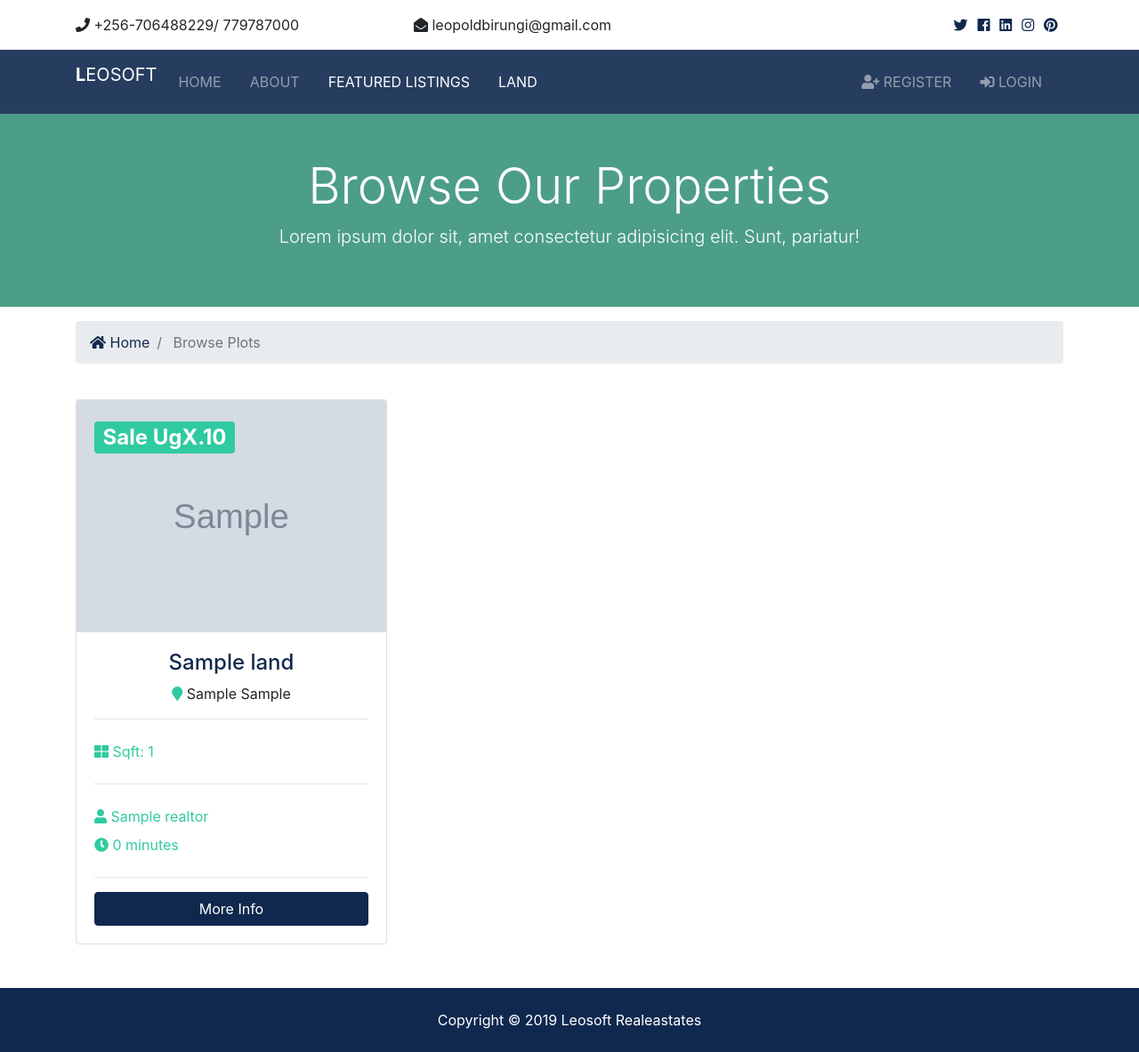
After one commit to birleopold/realestates, a Django app: page /listings/plots in a window 1280 px wide. The commit adds this page. Shown: the whole page at 89% size. Run offline with Django 3.2, Linux system fonts and the light colour scheme; tables that the repository leaves empty hold one stand-in row (values such as "Sample post"); grey boxes marked "Sample" are stand-in pictures; some libraries are stand-ins or nearby versions.

Commit message:
added land for sale

```diff
--- a/listings/admin.py
+++ b/listings/admin.py
@@ -1,6 +1,6 @@
 from django.contrib import admin
 
-from .models import Listing
+from .models import Land, Listing
 
 class ListingAdmin(admin.ModelAdmin):
   list_display = ('id', 'title', 'is_published', 'price', 'list_date', 'realtor')
@@ -10,4 +10,5 @@ class ListingAdmin(admin.ModelAdmin):
   search_fields = ('title', 'description', 'address', 'town', 'district', 'zipcode', 'price')
   list_per_page = 25
 
-admin.site.register(Listing, ListingAdmin)
+admin.site.register(Listing, ListingAdmin )
+admin.site.register(Land)
--- a/listings/models.py
+++ b/listings/models.py
@@ -9,6 +9,7 @@ class Listing(models.Model):
   district = models.CharField(max_length=100)
   town = models.CharField(max_length=100)
   zipcode = models.CharField(max_length=20)
+  for_sale = models.BooleanField(default=True)
   description = models.TextField(blank=True)
   price = models.IntegerField()
   bedrooms = models.IntegerField()
@@ -25,5 +26,35 @@ class Listing(models.Model):
   photo_6 = models.ImageField(upload_to='photos/%Y/%m/%d/', blank=True)
   is_published = models.BooleanField(default=True)
   list_date = models.DateTimeField(default=datetime.now, blank=True)
+
   def __str__(self):
     return self.title
+
+
+class Land(models.Model):
+  realtor = models.ForeignKey(Realtor, on_delete=models.DO_NOTHING)
+  title = models.CharField(max_length=200)
+  address = models.CharField(max_length=200)
+  district = models.CharField(max_length=100)
+  town = models.CharField(max_length=100)
+  distance_to_main_road = models.FloatField()
+  distance_to_power_line = models.FloatField()
+  distance_to_piped_water = models.FloatField()
+  for_sale = models.BooleanField(default=True)
+  land_title = models.BooleanField(default=True)
+  description = models.TextField(blank=True)
+  price = models.IntegerField()
+  sqft = models.IntegerField()
+  lot_size = models.DecimalField(max_digits=5, decimal_places=1)
+  photo_main = models.ImageField(upload_to='photos/%Y/%m/%d/')
+  photo_1 = models.ImageField(upload_to='photos/%Y/%m/%d/', blank=True)
+  photo_2 = models.ImageField(upload_to='photos/%Y/%m/%d/', blank=True)
+  photo_3 = models.ImageField(upload_to='photos/%Y/%m/%d/', blank=True)
+  photo_4 = models.ImageField(upload_to='photos/%Y/%m/%d/', blank=True)
+  photo_5 = models.ImageField(upload_to='photos/%Y/%m/%d/', blank=True)
+  photo_6 = models.ImageField(upload_to='photos/%Y/%m/%d/', blank=True)
+  is_published = models.BooleanField(default=True)
+  list_date = models.DateTimeField(default=datetime.now, blank=True)
+
+  def __str__(self):
+    return self.title
--- a/listings/urls.py
+++ b/listings/urls.py
@@ -6,4 +6,6 @@ urlpatterns = [
     path('', views.index, name='listings'),
     path('<int:listing_id>', views.listing, name='listing'),
     path('search', views.search, name='search'),
+    path('plot/<int:plot_id>', views.land, name='plot'),
+    path('plots', views.lands, name='plots'),
 ]
--- a/listings/views.py
+++ b/listings/views.py
@@ -2,29 +2,53 @@ from django.shortcuts import get_object_or_404, render
 from django.core.paginator import EmptyPage, PageNotAnInteger, Paginator
 from .choices import price_choices, bedroom_choices, district_choices
 
-from .models import Listing
+from .models import Listing, Land
 
 def index(request):
   listings = Listing.objects.order_by('-list_date').filter(is_published=True)
 
   paginator = Paginator(listings, 6)
+
   page = request.GET.get('page')
   paged_listings = paginator.get_page(page)
 
+
   context = {
-    'listings': paged_listings
+    'listings': paged_listings,
+
   }
+  return render(request, 'listings/listings.html', context)
 
-  return render(request, 'listings/listings.html', context)
 
 def listing(request, listing_id):
   listing = get_object_or_404(Listing, pk=listing_id)
-
   context = {
     'listing': listing
   }
+  return render(request, 'listings/listing.html', context)
 
-  return render(request, 'listings/listing.html', context)
+def lands(request):
+  lands = Land.objects.order_by('-list_date').filter(is_published=True)
+
+  paginator = Paginator(lands, 6)
+
+  page = request.GET.get('page')
+  paged_lands = paginator.get_page(page)
+
+  context = {
+      'lands': paged_lands,
+  }
+  return render(request, 'land/lands.html', context)
+
+
+def land(request, plot_id):
+  land = get_object_or_404(Land, pk=plot_id)
+  context = {
+      'land': land
+  }
+
+  return render(request, 'land/land.html', context)
+
 
 def search(request):
   queryset_list = Listing.objects.order_by('-list_date')
--- a/pages/views.py
+++ b/pages/views.py
@@ -2,13 +2,15 @@ from django.shortcuts import render
 from django.http import HttpResponse
 from listings.choices import price_choices, bedroom_choices, district_choices
 
-from listings.models import Listing
+from listings.models import Listing, Land
 from realtors.models import Realtor
 
 def index(request):
     listings = Listing.objects.order_by('-list_date').filter(is_published=True)[:3]
+    lands = Land.objects.order_by('-list_date').filter(is_published=True)[:3]
 
     context = {
+        'land':lands,
         'listings': listings,
         'district_choices': district_choices,
         'bedroom_choices': bedroom_choices,
--- /dev/null
+++ b/templates/land/lands.html
@@ -0,0 +1,123 @@
+{% extends 'base.html' %}
+
+{% load humanize %}
+
+{% block title %} | Browse Property Listings {% endblock %}
+
+{% block content %}
+<section id="showcase-inner" class="py-5 text-white">
+    <div class="container">
+        <div class="row text-center">
+            <div class="col-md-12">
+                <h1 class="display-4">Browse Our Properties</h1>
+                <p class="lead">Lorem ipsum dolor sit, amet consectetur adipisicing elit. Sunt, pariatur!</p>
+            </div>
+        </div>
+    </div>
+</section>
+
+<!-- Breadcrumb -->
+<section id="bc" class="mt-3">
+    <div class="container">
+        <nav aria-label="breadcrumb">
+            <ol class="breadcrumb">
+                <li class="breadcrumb-item">
+                    <a href="{% url 'index' %}">
+                        <i class="fas fa-home"></i> Home</a>
+                </li>
+                <li class="breadcrumb-item active"> Browse Plots</li>
+            </ol>
+        </nav>
+    </div>
+</section>
+
+<!-- Listings -->
+<section id="listings" class="py-4">
+    <div class="container">
+        <div class="row">
+            {% if lands %}
+            {% for plot in lands %}
+            <div class="col-md-6 col-lg-4 mb-4">
+                <div class="card listing-preview">
+                    <img class="card-img-top" src="{{ plot.photo_main.url }}" alt="">
+                    <div class="card-img-overlay">
+                        <h2>
+                            <span class="badge badge-secondary text-white">{% if plot.for_sale %}Sale {% else %} Rent
+                                {% endif %}UgX.{{ plot.price | intcomma }}</span>
+                        </h2>
+                    </div>
+                    <div class="card-body">
+                        <div class="listing-heading text-center">
+                            <h4 class="text-primary">{{ plot.title }}</h4>
+                            <p>
+                                <i class="fas fa-map-marker text-secondary"></i> {{ plot.town }}
+                                {{ plot.district }}</p>
+                        </div>
+                        <hr>
+                        <div class="row py-2 text-secondary">
+                            <div class="col-6">
+                                <i class="fas fa-th-large"></i> Sqft: {{ plot.sqft }}</div>
+
+                        </div>
+                        <hr>
+                        <div class="row py-2 text-secondary">
+                            <div class="col-12">
+                                <i class="fas fa-user"></i> {{ plot.realtor }}</div>
+                        </div>
+                        <div class="row text-secondary pb-2">
+                            <div class="col-6">
+                                <i class="fas fa-clock"></i> {{ plot.list_date | timesince }}</div>
+                        </div>
+                        <hr>
+                        <a href="{% url 'plot' plot.id %}" class="btn btn-primary btn-block">More Info</a>
+                    </div>
+                </div>
+            </div>
+            {% endfor %}
+            {% else %}
+            <div class="col-md-12">
+                <p>No plots Available</p>
+            </div>
+            {% endif %}
+        </div>
+
+        <div class="row">
+            <div class="col-md-12">
+                {% if plot.has_other_pages %}
+                <ul class="pagination">
+                    {% if plot.has_previous %}
+                    <li class="page-item">
+                        <a href="?page={{plot.previous_page_number}}" class="page-link">&laquo;</a>
+                    </li>
+                    {% else %}
+                    <li class="page-item disabled">
+                        <a class="page-link">&laquo;</a>
+                    </li>
+                    {% endif %}
+                    {% for i in plot.paginator.page_range %}
+                    {% if plot.number == i %}
+                    <li class="page-item active">
+                        <a class="page-link">{{i}}</a>
+                    </li>
+                    {% else %}
+                    <li class="page-item">
+                        <a href="?page={{i}}" class="page-link">{{i}}</a>
+                    </li>
+                    {% endif %}
+                    {% endfor %}
+                    {% if plot.has_next %}
+                    <li class="page-item">
+                        <a href="?page={{plot.next_page_number}}" class="page-link">&raquo;</a>
+                    </li>
+                    {% else %}
+                    <li class="page-item disabled">
+                        <a class="page-link">&raquo;</a>
+                    </li>
+                    {% endif %}
+                </ul>
+                {% endif %}
+            </div>
+        </div>
+    </div>
+</section>
+{% endblock %}
--- a/templates/listings/listing.html
+++ b/templates/listings/listing.html
@@ -95,7 +95,7 @@
             <div class="col-md-6">
               <ul class="list-group list-group-flush">
                 <li class="list-group-item text-secondary">
-                  <i class="fas fa-money-bill-alt"></i> Asking Price:
+                  <i class="fas fa-money-bill-alt"></i> {% if listing.for_sale %}Sale price {% else %} Asking price {% endif %}:
                   <span class="float-right">UgX.{{ listing.price | intcomma }}</span>
                 </li>
                 <li class="list-group-item text-secondary">
--- a/templates/listings/listings.html
+++ b/templates/listings/listings.html
@@ -42,7 +42,7 @@
                 <img class="card-img-top" src="{{ listing.photo_main.url }}" alt="">
                 <div class="card-img-overlay">
                   <h2>
-                    <span class="badge badge-secondary text-white">UgX.{{ listing.price | intcomma }}</span>
+                    <span class="badge badge-secondary text-white">{% if listing.for_sale %}Sale {% else %} Rent   {% endif %}UgX.{{ listing.price | intcomma }}</span>
                   </h2>
                 </div>
                 <div class="card-body">
--- a/templates/partials/_navbar.html
+++ b/templates/partials/_navbar.html
@@ -3,7 +3,7 @@
 <nav class="navbar navbar-expand-lg navbar-dark bg-primary sticky-top">
     <div class="container">
       <a class="navbar-brand" href="{% url 'index' %}">
-        <img src="{% static 'img/logo.png' %}" class="logo" alt="">
+        <p><strong>l</strong>eosoft</p>
       </a>
       <button class="navbar-toggler" type="button" data-toggle="collapse" data-target="#navbarNavAltMarkup">
         <span class="navbar-toggler-icon"></span>
@@ -37,6 +37,16 @@
           >
             <a class="nav-link" href="{% url 'listings' %}">Featured Listings</a>
           </li>
+          <li
+            {% if 'plots' in request.path %}
+              class="nav-item active mr-3"
+            {% else %}
+              class="nav-item mr-3"
+            {% endif %}
+          >
+            <a class="nav-link" href="{% url 'plots' %}">Land</a>
+          </li>
+
         </ul>
 
         <ul class="navbar-nav ml-auto">
```
Also changed, not shown: templates/land/land.html (added, +203 -0 lines), templates/pages/index.html (+48 -1 lines), listings/migrations/0003_listing_for_sale.py (added), listings/migrations/0004_auto_20191217_1106.py (added), listings/migrations/0005_land.py (added), listings/migrations/0006_auto_20191217_1138.py (added).
